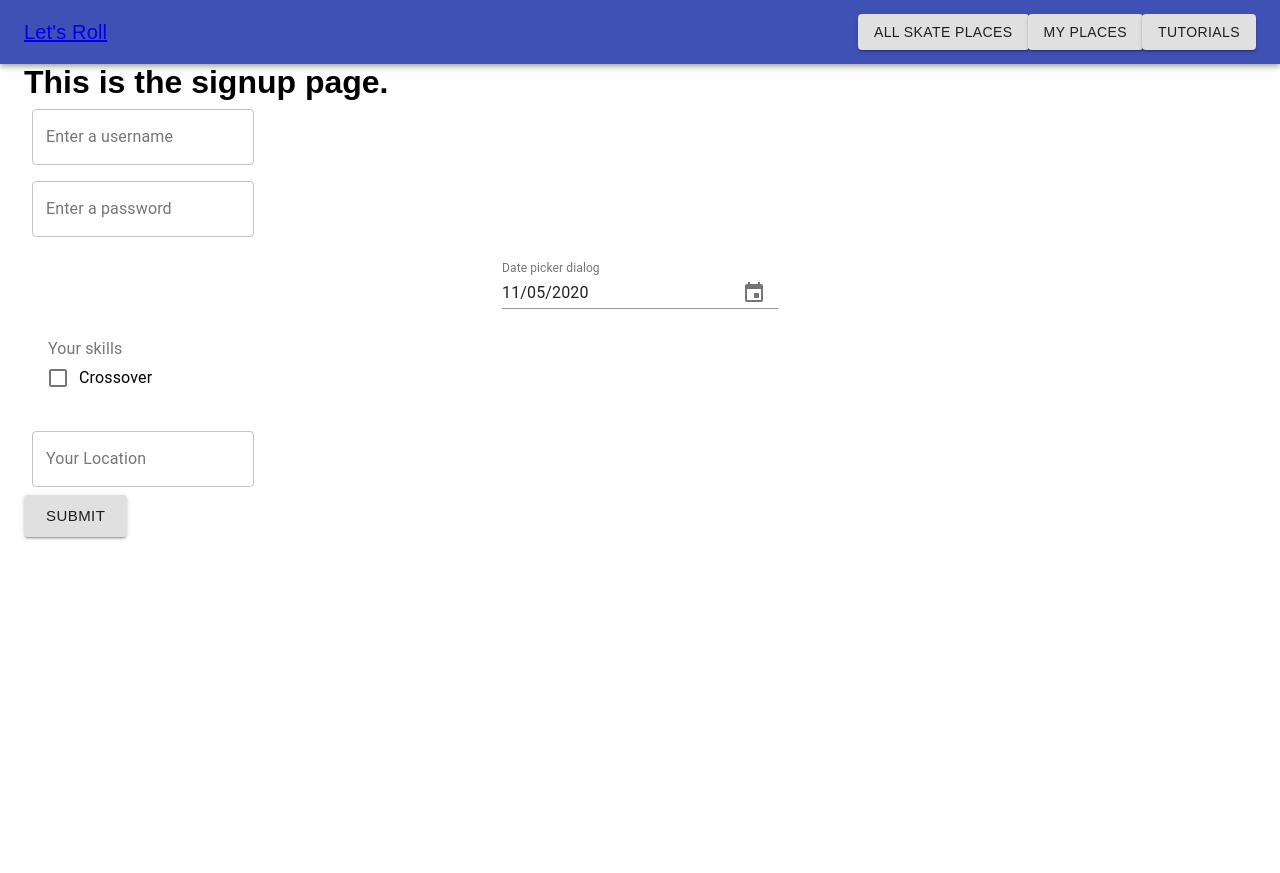
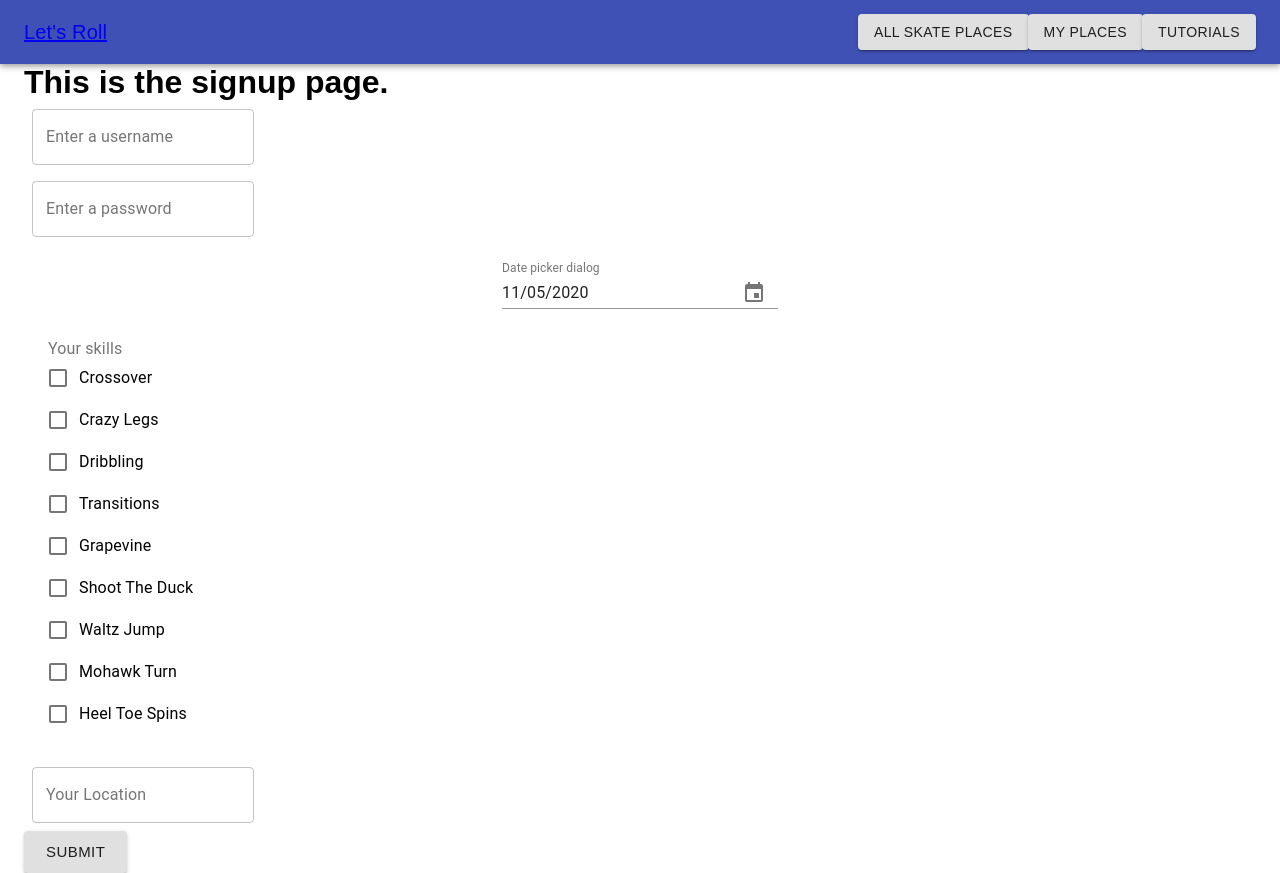
Before and after one commit to jadavianett/Lets-Roll, a React (Create React App) app in the folder client/: page /signup in a window 1280 px wide. Before the commit the page ends 800 px from the top, so only its background shows below. Built offline with nearby package versions, Linux system fonts and the light colour scheme.

Commit message:
added more skate skills

```diff
--- a/client/src/components/CheckboxesGroup.jsx
+++ b/client/src/components/CheckboxesGroup.jsx
@@ -18,25 +18,7 @@ const useStyles = makeStyles((theme) => ({
 
 export default function CheckboxesGroup(props) {
   const classes = useStyles();
-  // const [state, setState] = React.useState({
-  //   crossover: false,
-  //   crazyLegs: false,
-  //   dribbling: false,
-  //   transitions: false,
-  //   grapevine: false,
-  //   shootTheDuck: false,
-  //   waltzJump: false,
-  //   mohawkTurn: false,
-  //   heelToeSpins: false,
-  // });
 
-  // const handleChange = (event) => {
-  //   setState({ ...state, [event.target.name]: event.target.checked });
-  // };
-
-  // const { crossover, crazyLegs, dribbling, transitions, grapevine, shootTheDuck, waltzJump, mohawkTurn, heelToeSpins } = state;
-  // const error = [crossover, crazyLegs, dribbling, transitions, grapevine, shootTheDuck, waltzJump, mohawkTurn, heelToeSpins].filter((v) => v).length !== 2;
-const skillList = ["crossover", "crazyLegs", "dribbling", "transitions", "grapevine", "shootTheDuck", "waltzJump", "mohawkTurn", "heelToeSpins"]
   return (
     <div className={classes.root}>
       <FormControl component="fieldset" className={classes.formControl}>
@@ -52,6 +34,86 @@ const skillList = ["crossover", "crazyLegs", "dribbling", "transitions", "grapev
             }
             label="Crossover"
           />
+          <FormControlLabel
+            control={
+              <Checkbox
+                checked={props.crazyLegs}
+                onChange={props.handleChange}
+                name="crazyLegs"
+              />
+            }
+            label="Crazy Legs"
+          />
+          <FormControlLabel
+            control={
+              <Checkbox
+                checked={props.dribbling}
+                onChange={props.handleChange}
+                name="dribbling"
+              />
+            }
+            label="Dribbling"
+          />
+          <FormControlLabel
+            control={
+              <Checkbox
+                checked={props.transitions}
+                onChange={props.handleChange}
+                name="transitions"
+              />
+            }
+            label="Transitions"
+          />
+          <FormControlLabel
+            control={
+              <Checkbox
+                checked={props.grapevine}
+                onChange={props.handleChange}
+                name="grapevine"
+              />
+            }
+            label="Grapevine"
+          />
+          <FormControlLabel
+            control={
+              <Checkbox
+                checked={props.shootTheDuck}
+                onChange={props.handleChange}
+                name="shootTheDuck"
+              />
+            }
+            label="Shoot The Duck"
+          />
+          <FormControlLabel
+            control={
+              <Checkbox
+                checked={props.waltzJump}
+                onChange={props.handleChange}
+                name="waltzJump"
+              />
+            }
+            label="Waltz Jump"
+          />
+          <FormControlLabel
+            control={
+              <Checkbox
+                checked={props.mohawkTurn}
+                onChange={props.handleChange}
+                name="mohawkTurn"
+              />
+            }
+            label="Mohawk Turn"
+          />
+          <FormControlLabel
+            control={
+              <Checkbox
+                checked={props.heelToeSpins}
+                onChange={props.handleChange}
+                name="heelToeSpins"
+              />
+            }
+            label="Heel Toe Spins"
+          />
         </FormGroup>
       </FormControl>
       <FormControl
```
